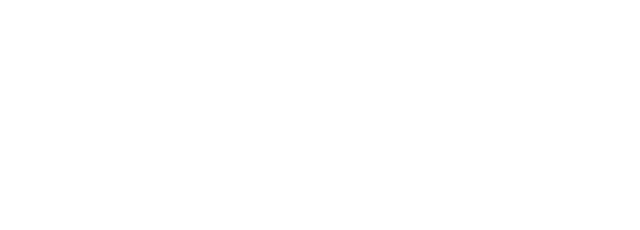
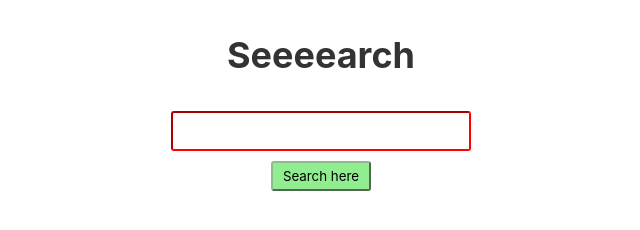
Before and after one commit to svensktutby/it-incubator-test, a plain HTML site: page index.html in a window 1280 px wide. Shown: the whole page, without its empty margins (319-959 px from the left). Drawn offline with Linux system fonts and the light colour scheme.

Commit message:
feat: add markup and styles

```diff
--- a/index.html
+++ b/index.html
@@ -1,5 +1,5 @@
 <!doctype html>
-<html lang="en">
+<html lang="en" class="page">
 <head>
   <meta charset="UTF-8">
   <meta name="viewport" content="width=device-width, initial-scale=1.0">
@@ -8,6 +8,24 @@
   <link rel="stylesheet" href="style.css">
 </head>
 <body>
+  <div class="page__inner">
+    <div class="page__content container">
+      <div class="row">
+        <h1 class="main-title col col-xs-12 col--md-6 col--lg-4">Seeeearch</h1>
+      </div>
+      <div class="row">
+        <form id="form-search" class="form-search">
+          <div class="input-wrapper col col-xs-12 col--md-6 col--lg-4">
+            <input id="input-search" type="text" class="input input-search">
+          </div>
+
+          <div class="btn-wrapper col col-xs-12 col--md-6 col--lg-4">
+            <button id="btn-search" type="submit" class="btn btn-submit">Search here</button>
+          </div>
+        </form>
+      </div>
+    </div>
+  </div>
   <script src="index.js"></script>
 </body>
 </html>
--- a/style.css
+++ b/style.css
@@ -0,0 +1,199 @@
+/* base styles */
+.page {
+  box-sizing: border-box;
+  min-width: 320px;
+  min-height: 100%;
+
+  font-size: 10px;
+
+  scroll-behavior: smooth;
+}
+
+.page__inner {
+  display: flex;
+  flex-direction: column;
+  min-height: 100vh;
+}
+
+.page__content {
+  position: relative;
+
+  flex-grow: 1;
+}
+
+.page__footer-wrapper {
+  flex-shrink: 0;
+}
+
+*,
+*::before,
+*::after {
+  box-sizing: inherit;
+}
+
+body {
+  display: flex;
+  flex-direction: column;
+  min-width: 320px;
+  min-height: 100%;
+  margin: 0;
+
+  font-size: 1.8rem;
+  line-height: 1.42;
+  font-family: -apple-system, BlinkMacSystemFont, "Segoe UI", "Roboto", "Oxygen",
+  "Ubuntu", "Cantarell", "Fira Sans", "Droid Sans", "Helvetica Neue",
+  sans-serif;
+  text-align: left;
+  color: #333;
+  word-break: break-word;
+
+  background-color: #fff;
+}
+
+svg {
+  fill: currentColor;
+}
+
+img {
+  max-width: 100%;
+  height: auto;
+}
+
+p,
+ul,
+pre {
+  margin-top: 0;
+  margin-bottom: 15px;
+}
+
+button,
+input,
+textarea,
+select {
+  font-family: inherit;
+}
+
+input[type=text],
+input[type=email],
+input[type=password],
+textarea {
+  -webkit-appearance: none; /* fix safari inputs shadow */
+}
+
+/* layout */
+.container {
+  width: 100%;
+  max-width: 1020px;
+  margin-right: auto;
+  margin-left: auto;
+  padding-right: 40px;
+  padding-left: 40px;
+}
+
+.row {
+  display: flex;
+  flex-wrap: wrap;
+  margin-right: -10px;
+  margin-left: -10px;
+}
+
+.col {
+  width: 100%;
+  padding-right: 10px;
+  padding-left: 10px;
+}
+
+/* layout media */
+@media (min-width: 1020px) {
+  .col--lg-3 {
+    flex: 0 0 25%;
+    max-width: 25%;
+  }
+
+  .col--lg-4 {
+    flex: 0 0 33.33333%;
+    max-width: 33.33333%;
+  }
+
+  .col--lg-8 {
+    flex: 0 0 66.66666%;
+    max-width: 66.66666%;
+  }
+}
+
+@media (max-width: 1019px) {
+  .col--md-6 {
+    flex: 0 0 50%;
+    max-width: 50%;
+  }
+
+  .col--md-4 {
+    flex: 0 0 33.33333%;
+    max-width: 33.33333%;
+  }
+
+  .col--md-8 {
+    flex: 0 0 66.66666%;
+    max-width: 66.66666%;
+  }
+}
+
+@media (max-width: 767px) {
+  .col-xs-12 {
+    flex: none;
+    max-width: none;
+  }
+
+  .col--xs-6 {
+    flex: 0 0 50%;
+    max-width: 50%;
+  }
+}
+
+/* content */
+.main-title,
+.input-wrapper,
+.btn-wrapper {
+  margin: 0 auto;
+}
+
+.main-title {
+  padding-top: 30px;
+  padding-bottom: 20px;
+
+  text-align: center;
+}
+
+.form-search {
+  min-width: 100%;
+}
+
+.input-wrapper {
+  padding-top: 10px;
+  padding-bottom: 10px;
+}
+
+.input {
+  min-width: 100%;
+}
+
+.input-search {
+  padding: 10px;
+
+  border-color: #f00;
+  border-radius: 3px;
+}
+
+.btn-submit {
+  display: block;
+}
+
+.btn-submit {
+  min-width: 100px;
+  margin: 0 auto;
+  padding: 5px 10px;
+
+  background-color: lightgreen;
+  border-color: darkseagreen;
+  border-radius: 3px;
+}
```
